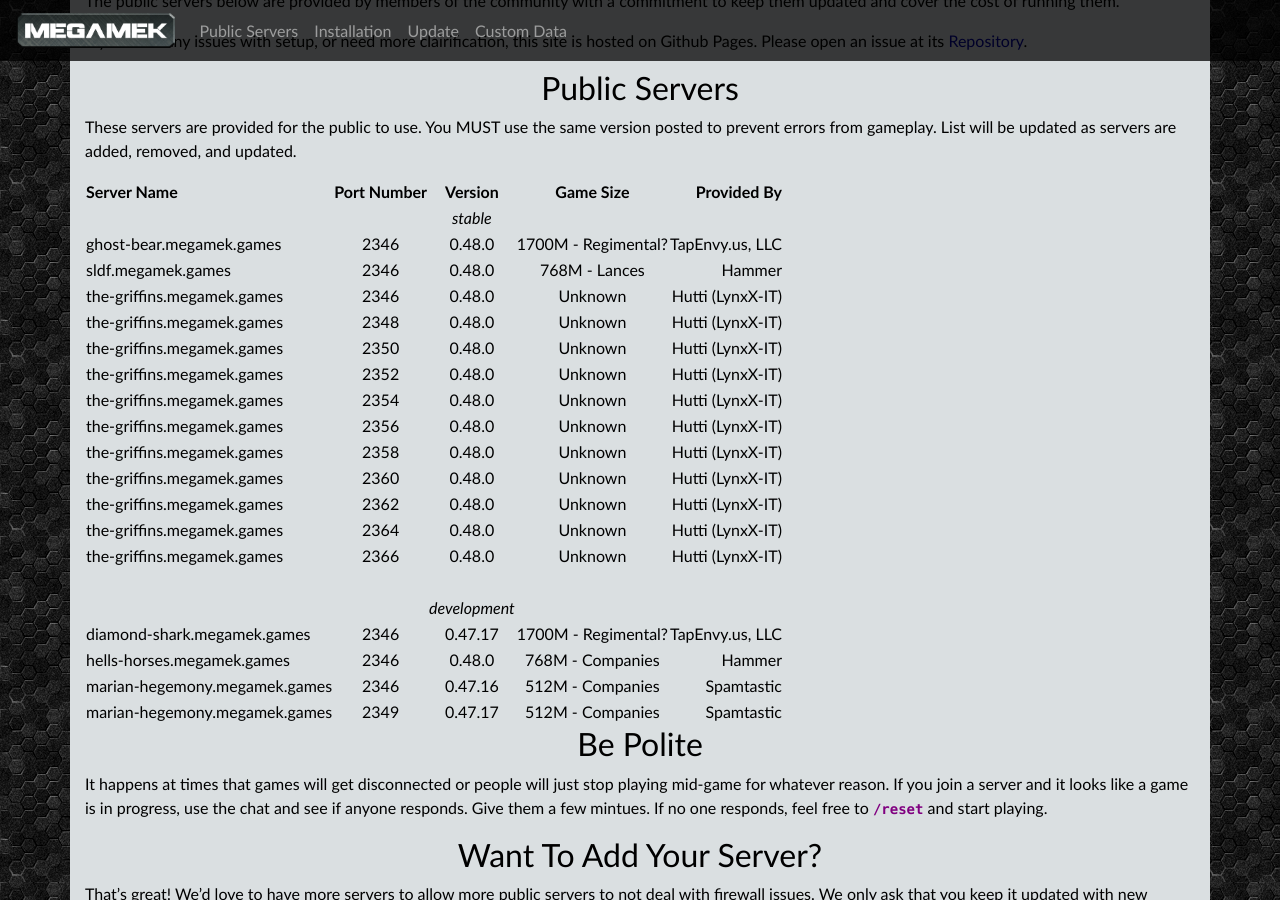
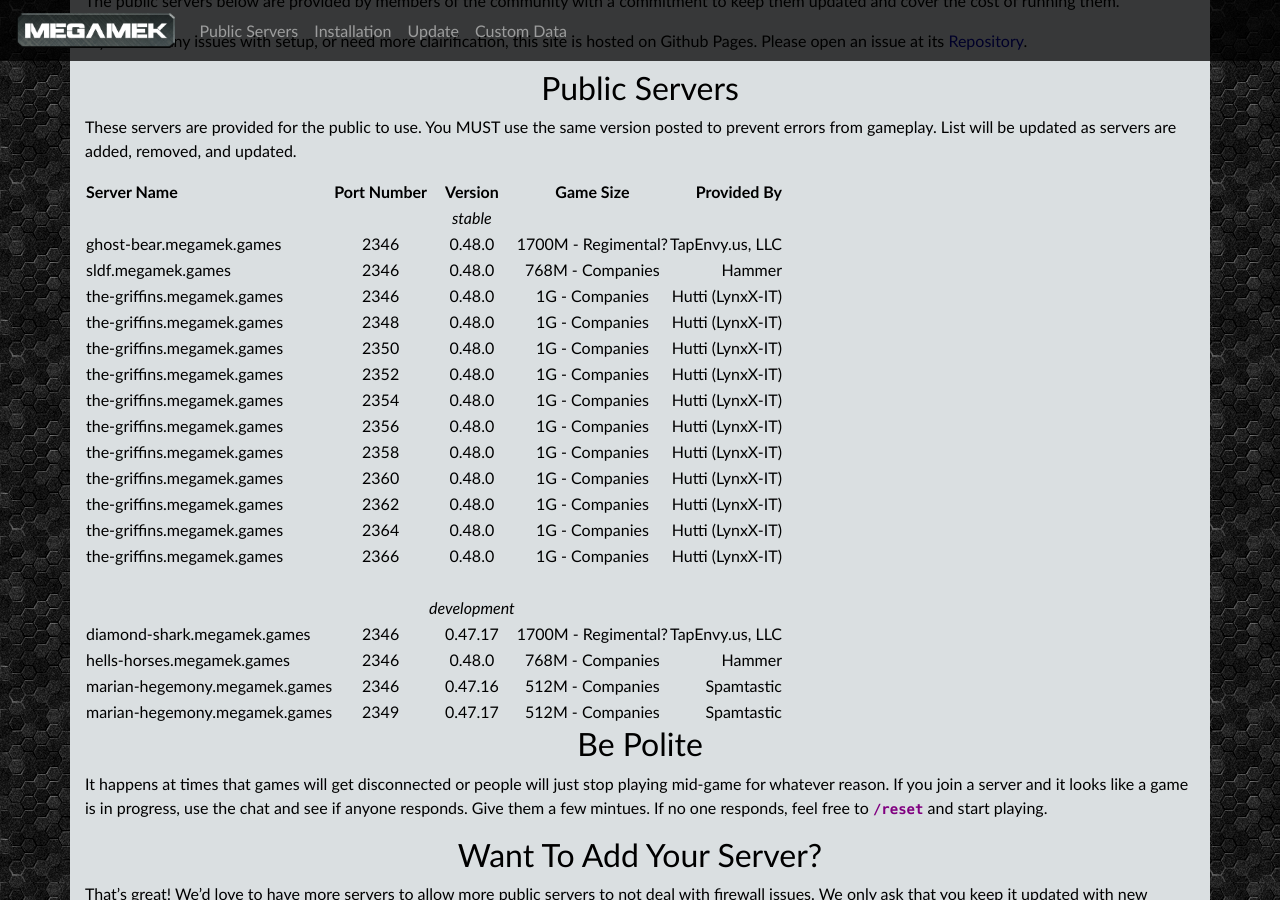
Before and after one commit to rjhancock/megamek-games, a Jekyll site: the page built from index.md, in a window 1280 px wide and 900 px high, scrolled down 502 px. Built offline with Jekyll 4.4.1, drawn with Linux system fonts in a browser that asks for light colours; our own code applies the rules of GitHub Pages for plain Markdown files.

Commit message:
Updated sizes for Hutti

```diff
--- a/index.md
+++ b/index.md
@@ -19,18 +19,18 @@
 |:------|:-----:|:--------:|:--:|-------:|
 |||*stable*||
 |ghost-bear.megamek.games|2346|0.48.0|1700M - Regimental?|TapEnvy.us, LLC|
-|sldf.megamek.games|2346|0.48.0|768M - Lances|Hammer|
-|the-griffins.megamek.games|2346|0.48.0|Unknown|Hutti (LynxX-IT)|
-|the-griffins.megamek.games|2348|0.48.0|Unknown|Hutti (LynxX-IT)|
-|the-griffins.megamek.games|2350|0.48.0|Unknown|Hutti (LynxX-IT)|
-|the-griffins.megamek.games|2352|0.48.0|Unknown|Hutti (LynxX-IT)|
-|the-griffins.megamek.games|2354|0.48.0|Unknown|Hutti (LynxX-IT)|
-|the-griffins.megamek.games|2356|0.48.0|Unknown|Hutti (LynxX-IT)|
-|the-griffins.megamek.games|2358|0.48.0|Unknown|Hutti (LynxX-IT)|
-|the-griffins.megamek.games|2360|0.48.0|Unknown|Hutti (LynxX-IT)|
-|the-griffins.megamek.games|2362|0.48.0|Unknown|Hutti (LynxX-IT)|
-|the-griffins.megamek.games|2364|0.48.0|Unknown|Hutti (LynxX-IT)|
-|the-griffins.megamek.games|2366|0.48.0|Unknown|Hutti (LynxX-IT)|
+|sldf.megamek.games|2346|0.48.0|768M - Companies|Hammer|
+|the-griffins.megamek.games|2346|0.48.0|1G - Companies|Hutti (LynxX-IT)|
+|the-griffins.megamek.games|2348|0.48.0|1G - Companies|Hutti (LynxX-IT)|
+|the-griffins.megamek.games|2350|0.48.0|1G - Companies|Hutti (LynxX-IT)|
+|the-griffins.megamek.games|2352|0.48.0|1G - Companies|Hutti (LynxX-IT)|
+|the-griffins.megamek.games|2354|0.48.0|1G - Companies|Hutti (LynxX-IT)|
+|the-griffins.megamek.games|2356|0.48.0|1G - Companies|Hutti (LynxX-IT)|
+|the-griffins.megamek.games|2358|0.48.0|1G - Companies|Hutti (LynxX-IT)|
+|the-griffins.megamek.games|2360|0.48.0|1G - Companies|Hutti (LynxX-IT)|
+|the-griffins.megamek.games|2362|0.48.0|1G - Companies|Hutti (LynxX-IT)|
+|the-griffins.megamek.games|2364|0.48.0|1G - Companies|Hutti (LynxX-IT)|
+|the-griffins.megamek.games|2366|0.48.0|1G - Companies|Hutti (LynxX-IT)|
 ||||||
 |||*development*||
 |diamond-shark.megamek.games|2346|0.47.17|1700M - Regimental?|TapEnvy.us, LLC|
```
